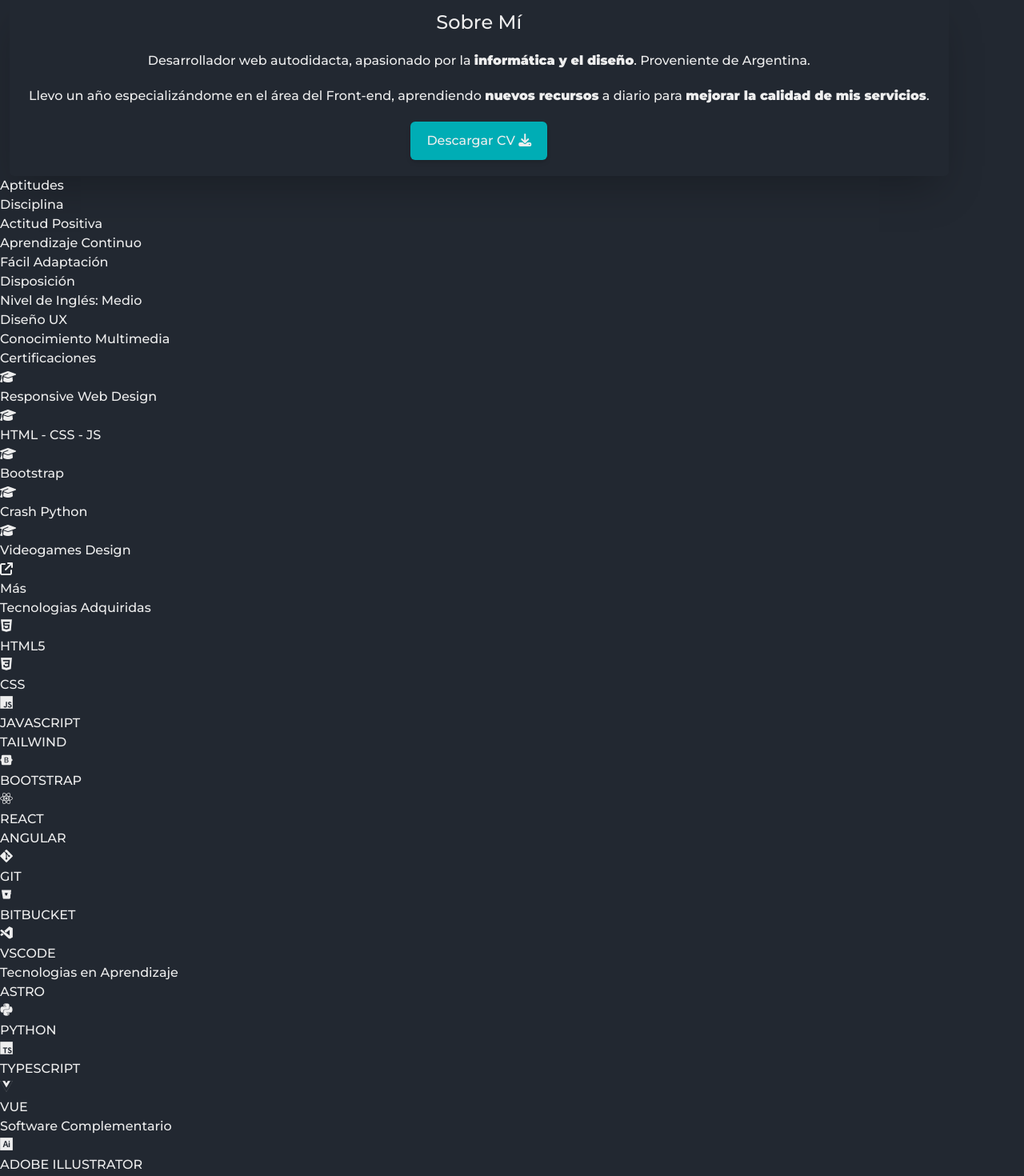
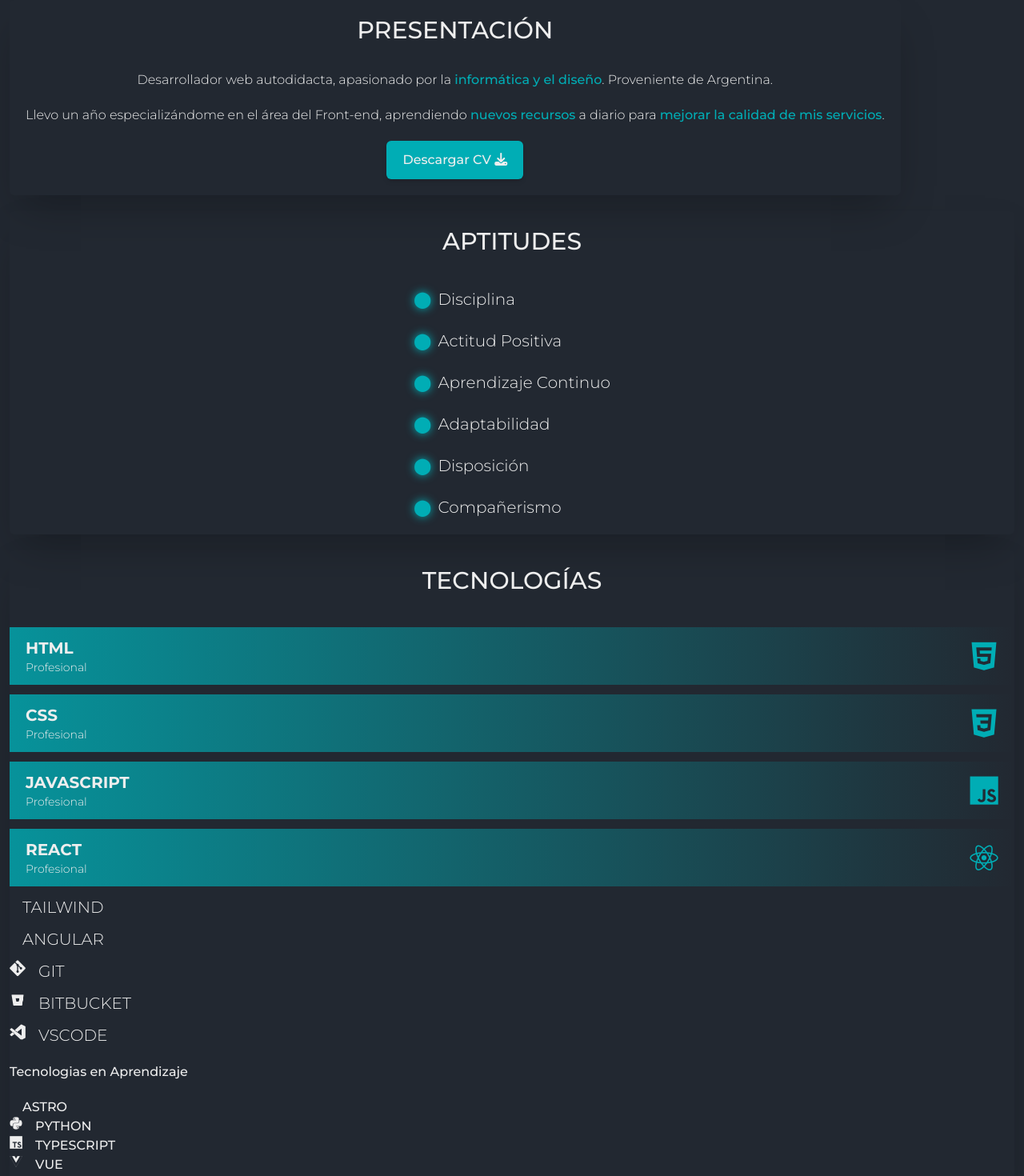
Before and after one commit to SbrekDev/Gonzalo-Kerbs-Portafolio, a React (Vite) app: page / in a window 1280 px wide. Shown: the part 900-2370 px from the top of the page at 80% size. Built offline with nearby package versions, Linux system fonts and the light colour scheme; some icons are missing.

Commit message:
add section skills

```diff
--- a/src/App.tsx
+++ b/src/App.tsx
@@ -12,10 +12,7 @@
 
   return (
     <>
-      <div
-        className="h-screen w-screen bg-fixed bg-cover bg-center absolute -z-10"
-        style={{ backgroundImage: 'url("images/background.webp")' }}
-      ></div>
+
       <div className="mt-0 relative">
         <NavComponent />
       </div>
--- a/src/components/SkillsComponent.tsx
+++ b/src/components/SkillsComponent.tsx
@@ -1,24 +1,31 @@
 const SkillsComponent = () => {
   return (
-    <div className="relative bg-primary-dark text-primary-light">
+    <div className="relative bg-primary-dark text-primary-light py-5">
       <section className="profile" id="profile">
         <div className="">
           <div className="">
-            <div className="flex ">
+            <div className="flex mb-5">
               <div className="w-96 hidden">
                 <img src="src/images/profile__img2.webp" alt="" />
               </div>
-              <div className="flex flex-col justify-center items-center gap-5 p-6 mt-3  py-5 mx-3 shadow-2xl rounded-md">
-                <h3 className="text-2xl text-center">Sobre Mí</h3>
-                <p className="text-center">
+              <div className="flex flex-col justify-center items-center gap-5 p-5 mx-3 shadow-2xl rounded-md">
+                <h3 className="text-3xl text-center mb-3">PRESENTACIÓN</h3>
+                <p className="text-center font-extralight">
                   Desarrollador web autodidacta, apasionado por la{" "}
-                  <strong>informática y el diseño</strong>. Proveniente de
-                  Argentina.
+                  <strong className="text-accent">
+                    informática y el diseño
+                  </strong>
+                  . Proveniente de Argentina.
                 </p>
-                <p className="text-center">
+                <p className="text-center font-extralight">
                   Llevo un año especializándome en el área del Front-end,
-                  aprendiendo <strong>nuevos recursos</strong> a diario para{" "}
-                  <strong>mejorar la calidad de mis servicios</strong>.
+                  aprendiendo{" "}
+                  <strong className="text-accent">nuevos recursos</strong> a
+                  diario para{" "}
+                  <strong className="text-accent">
+                    mejorar la calidad de mis servicios
+                  </strong>
+                  .
                 </p>
                 <a
                   className="text-center bg-accent px-5 py-3 rounded-md shadow-md hover:bg-secondary hover:text-accent"
@@ -29,26 +36,110 @@
                 </a>
               </div>
             </div>
-
-            <div className="">
-              <div className="">
-                <div className="">
-                  <h3>Aptitudes</h3>
-                  <div className="">
-                    <ul className="">
-                      <li>Disciplina</li>
-                      <li>Actitud Positiva</li>
-                      <li>Aprendizaje Continuo</li>
-                      <li>Fácil Adaptación</li>
-                      <li>Disposición</li>
-                      <li>Nivel de Inglés: Medio</li>
-                      <li>Diseño UX</li>
-                      <li>Conocimiento Multimedia</li>
-                    </ul>
+            <div className="mb-5 flex flex-col justify-center items-center gap-5 p-6 mt-3  py-5 mx-3 shadow-2xl rounded-md">
+              <h3 className="text-3xl text-center mb-5">APTITUDES</h3>
+              <div className="grid gap-6 font-extralight text-xl">
+                <p>
+                  <strong className="text-accent accent-shadow mr-2">⬤</strong>
+                  Disciplina
+                </p>
+                <p>
+                  <strong className="text-accent accent-shadow mr-2">⬤</strong>
+                  Actitud Positiva
+                </p>
+                <p>
+                  <strong className="text-accent accent-shadow mr-2">⬤</strong>
+                  Aprendizaje Continuo
+                </p>
+                <p>
+                  <strong className="text-accent accent-shadow mr-2">⬤</strong>
+                  Adaptabilidad
+                </p>
+                <p>
+                  <strong className="text-accent accent-shadow mr-2">⬤</strong>
+                  Disposición
+                </p>
+                <p>
+                  <strong className="text-accent accent-shadow mr-2">⬤</strong>
+                  Compañerismo
+                </p>
               </div>
             </div>
-                <div className="certification__details">
-                  <h3>Certificaciones</h3>
+            <div className="flex flex-col gap-5 mt-3 py-5 mx-3 shadow-2xl rounded-md">
+              <h3 className="text-3xl text-center mb-5">TECNOLOGÍAS</h3>
+              <div className="grid gap-3 font-extralight text-xl">
+                <div className="flex justify-between items-center gap-4  w-full px-5 py-3 bg-gradient-to-r from-accent/80 to-transparent">
+                  <div>
+                    <p className="font-semibold">HTML</p>
+                    <p className=" text-sm">Profesional</p>
+                  </div>
+                  <i className="devicon-html5-plain text-accent text-4xl" />
+                </div>
+                <div className="flex justify-between items-center gap-4  w-full px-5 py-3 bg-gradient-to-r from-accent/80 to-transparent">
+                  <div>
+                    <p className="font-semibold">CSS</p>
+                    <p className=" text-sm">Profesional</p>
+                  </div>
+                  <i className="devicon-css3-plain text-accent text-4xl" />
+                </div>
+                <div className="flex justify-between items-center gap-4  w-full px-5 py-3 bg-gradient-to-r from-accent/80 to-transparent">
+                  <div>
+                    <p className="font-semibold">JAVASCRIPT</p>
+                    <p className=" text-sm">Profesional</p>
+                  </div>
+                  <i className="devicon-javascript-plain text-accent text-4xl" />
+                </div>
+                <div className="flex justify-between items-center gap-4  w-full px-5 py-3 bg-gradient-to-r from-accent/80 to-transparent">
+                  <div>
+                    <p className="font-semibold">REACT</p>
+                    <p className=" text-sm">Profesional</p>
+                  </div>
+                  <i className="devicon-react-plain text-accent text-4xl" />
+                </div>
+                <div className="flex gap-4">
+                  <i className="devicon-tailwindcss-original" />
+                  <p>TAILWIND</p>
+                </div>
+                <div className="flex gap-4">
+                  <i className="devicon-angular-plain" />
+                  <p>ANGULAR</p>
+                </div>
+                <div className="flex gap-4">
+                  <i className="devicon-git-plain" />
+                  <p>GIT</p>
+                </div>
+                <div className="flex gap-4">
+                  <i className="devicon-bitbucket-original" />
+                  <p>BITBUCKET</p>
+                </div>
+                <div className="flex gap-4">
+                  <i className="devicon-vscode-plain" />
+                  <p>VSCODE</p>
+                </div>
+              </div>
+              <h3>Tecnologias en Aprendizaje</h3>
+              <div className="languajes__learning">
+                <div className="flex gap-4">
+                  <i className="devicon-astro-plain" />
+                  <p>ASTRO</p>
+                </div>
+                <div className="flex gap-4">
+                  <i className="devicon-python-plain" />
+                  <p>PYTHON</p>
+                </div>
+                <div className="flex gap-4">
+                  <i className="devicon-typescript-plain" />
+                  <p>TYPESCRIPT</p>
+                </div>
+                <div className="flex gap-4">
+                  <i className="devicon-vuejs-plain" />
+                  <p>VUE</p>
+                </div>
+              </div>
+            </div>
+
+            <div className="flex flex-col justify-center items-center gap-5 p-6 mt-3  py-5 mx-3 shadow-2xl rounded-md">
+              <h3 className="text-3xl text-center mb-5">Certificaciones</h3>
               <div className="certification__details-content">
                 <a
                   href="/cv/Responsive Web Design Certificado.pdf"
@@ -90,72 +181,8 @@
                   <p>Más</p>
                 </a>
               </div>
-                </div>
-              </div>
 
               <div className="profile__skills">
-                <h3>Tecnologias Adquiridas</h3>
-                <div className="languajes__principal">
-                  <div className="languaje__item">
-                    <i className="devicon-html5-plain" />
-                    <p>HTML5</p>
-                  </div>
-                  <div className="languaje__item">
-                    <i className="devicon-css3-plain" />
-                    <p>CSS</p>
-                  </div>
-                  <div className="languaje__item">
-                    <i className="devicon-javascript-plain" />
-                    <p>JAVASCRIPT</p>
-                  </div>
-                  <div className="languaje__item">
-                    <i className="devicon-tailwindcss-original" />
-                    <p>TAILWIND</p>
-                  </div>
-                  <div className="languaje__item">
-                    <i className="devicon-bootstrap-plain" />
-                    <p>BOOTSTRAP</p>
-                  </div>
-                  <div className="languaje__item">
-                    <i className="devicon-react-original" />
-                    <p>REACT</p>
-                  </div>
-                  <div className="languaje__item">
-                    <i className="devicon-angular-plain" />
-                    <p>ANGULAR</p>
-                  </div>
-                  <div className="languaje__item">
-                    <i className="devicon-git-plain" />
-                    <p>GIT</p>
-                  </div>
-                  <div className="languaje__item">
-                    <i className="devicon-bitbucket-original" />
-                    <p>BITBUCKET</p>
-                  </div>
-                  <div className="languaje__item">
-                    <i className="devicon-vscode-plain" />
-                    <p>VSCODE</p>
-                  </div>
-                </div>
-                <h3>Tecnologias en Aprendizaje</h3>
-                <div className="languajes__learning">
-                  <div className="languaje__item">
-                    <i className="devicon-astro-plain" />
-                    <p>ASTRO</p>
-                  </div>
-                  <div className="languaje__item">
-                    <i className="devicon-python-plain" />
-                    <p>PYTHON</p>
-                  </div>
-                  <div className="languaje__item">
-                    <i className="devicon-typescript-plain" />
-                    <p>TYPESCRIPT</p>
-                  </div>
-                  <div className="languaje__item">
-                    <i className="devicon-vuejs-plain" />
-                    <p>VUE</p>
-                  </div>
-                </div>
                 <h3>Software Complementario</h3>
                 <div className="languajes__design">
                   <div className="languaje__item">
--- a/src/index.css
+++ b/src/index.css
@@ -18,3 +18,7 @@
 -webkit-box-shadow: -2px 0px 30px -4px rgba(0,0,0,.7) inset;
 -moz-box-shadow: -2px 0px 30px -4px rgba(0,0,0,.7) inset;
 }
+
+.accent-shadow{
+  filter: drop-shadow(0 0 .35rem #00adb5);
+}
--- a/tailwind.config.js
+++ b/tailwind.config.js
@@ -14,6 +14,9 @@
         secondary: "#393e46",
         accent: "#00adb5",
       },
+      dropShadow: {
+        'accent': '#00adb5'
+      },
     },
   },
   plugins: [],
```
Also changed, not shown: src/components/PresentationComponent.tsx (+9 -8 lines). Lines whose indentation alone changed are shown as unchanged.
